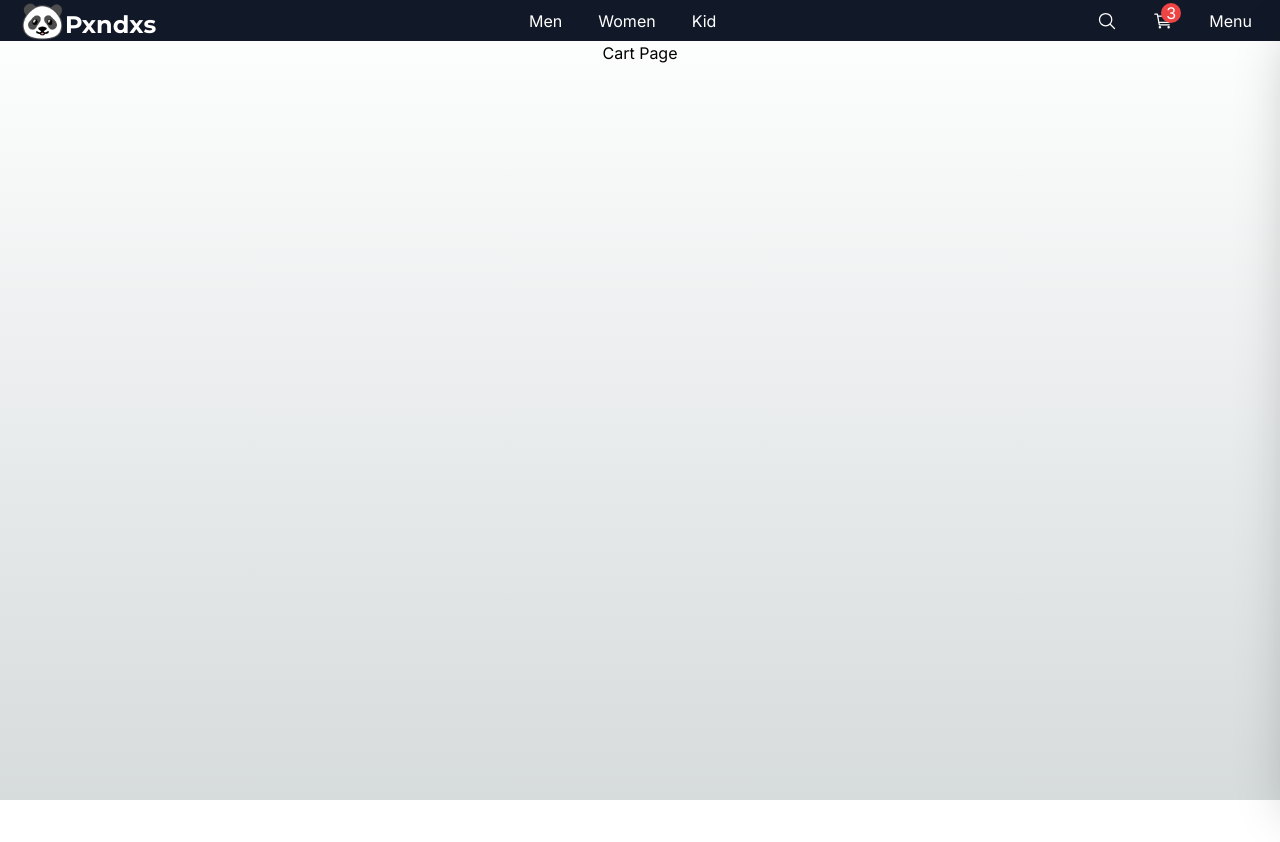
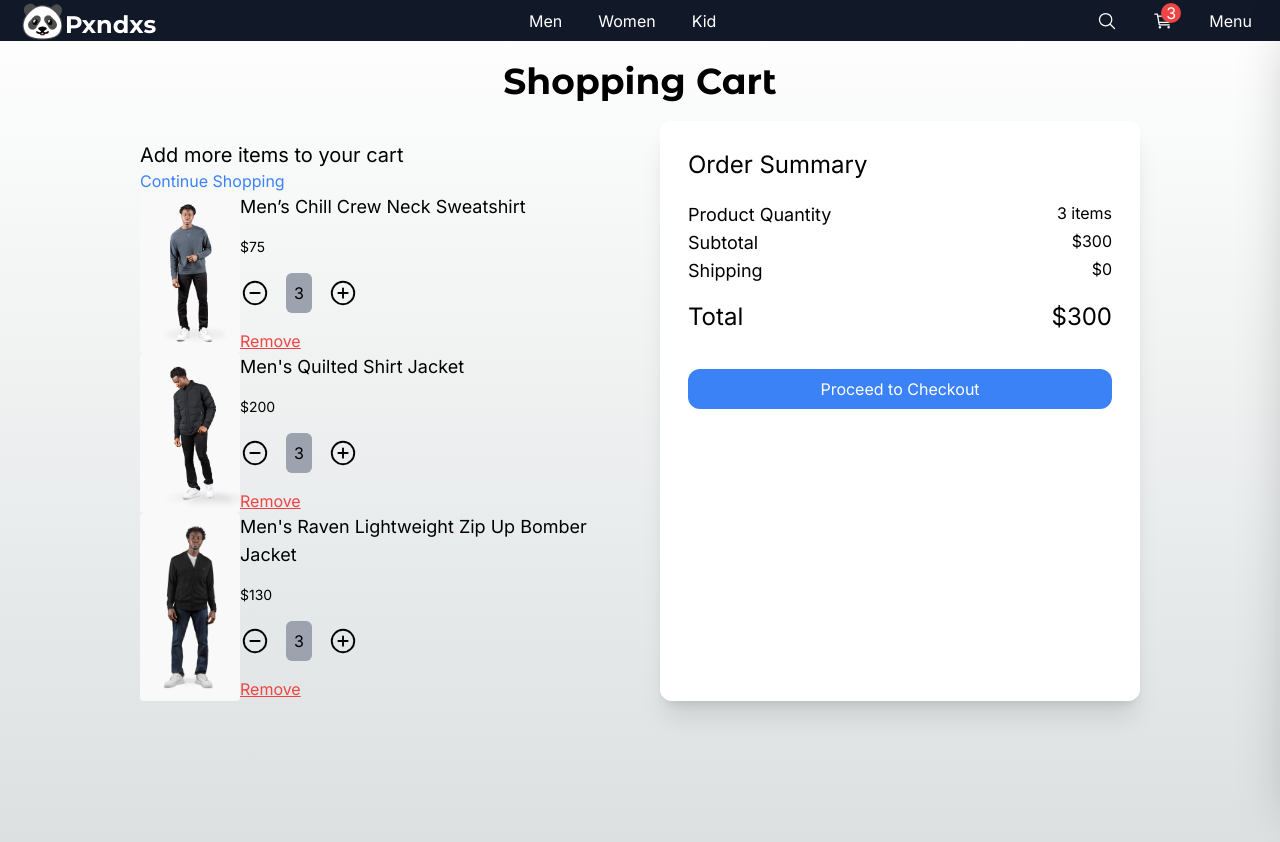
Before and after one commit to pxnditxyr/next-shopping-app, a Next.js app: page /cart in a window 1280 px wide. Shown: the top 842 px of the page. Before the commit the page ends 800 px from the top, so only its background shows below. Built offline with nearby package versions, Linux system fonts and the light colour scheme.

Commit message:
feat: shopping cart page finished

```diff
--- a/src/app/(shop)/cart/page.tsx
+++ b/src/app/(shop)/cart/page.tsx
@@ -1,13 +1,72 @@
+import { QuantitySelector, Title } from "@/components"
+import { initialData } from "@/seed"
+import Image from "next/image"
+import Link from "next/link"
 
 export const metadata = {
   title: 'Cart Page',
   description: 'Cart Page',
 }
 
+const productsInCart = [
+  initialData.products[ 0 ],
+  initialData.products[ 1 ],
+  initialData.products[ 2 ],
+]
+
 export default function CartPage () {
   return (
-    <div className="">
-      <h1> Cart Page </h1>
+    <div className="flex justify-center items-center mb-72 px-10 sm:px-0 w-full">
+      <div className="w-[1000px] flex flex-col">
+        <Title title="Shopping Cart" />
+        <div className="grid grid-cols-1 sm:grid-cols-2 gap-10">
+          <div className="flex flex-col mt-5">
+            <span className="text-xl"> Add more items to your cart</span>
+            <Link href="/" className="text-blue-500">Continue Shopping</Link>
+            {
+              productsInCart.map( product => (
+                <div key={ product.slug } className="flex">
+                  <Image
+                    src={ `/products/${ product.images[ 0 ] }` }
+                    alt={ product.title }
+                    width={ 100 }
+                    height={ 100 }
+                    className="object-cover rounded"
+                  />
+                  <div className="flex flex-col items-start gap-4">
+                    <p className="text-lg">{ product.title }</p>
+                    <span className="text-sm">${ product.price }</span>
+                    <QuantitySelector quantity={ 3 } />
+                    <button className="text-red-500 underline">Remove</button>
+                  </div>
+                </div>
+              ) )
+            }
+          </div>
+          <div className="bg-white rounded-xl shadow-xl p-7 flex flex-col gap-5">
+            <h2 className="text-2xl"> Order Summary </h2>
+            <div className="grid grid-cols-2">
+              <span className="text-lg"> Product Quantity </span>
+              <span className="text-right"> 3 items </span>
+
+              <span className="text-lg"> Subtotal </span>
+              <span className="text-right"> $300 </span>
+
+              <span className="text-lg"> Shipping </span>
+              <span className="text-right"> $0 </span>
+
+              <span className="text-2xl py-4"> Total </span>
+              <span className="text-2xl text-right py-4"> $300 </span>
+            </div>
+            <div className="w-full flex">
+              <Link
+                className="w-full bg-blue-500 text-white text-center py-2 rounded-xl"
+                href="/checkout/address"
+              > Proceed to Checkout </Link>
+            </div>
+          </div>
+        </div>
+      </div>
     </div>
   )
 }
--- a/src/components/product/quantity-selector/QuantitySelector.tsx
+++ b/src/components/product/quantity-selector/QuantitySelector.tsx
@@ -17,14 +17,14 @@ export const QuantitySelector = ( { quantity } : IProps ) => {
   }
 
   return (
-    <div className="flex flex-row items-center gap-2">
-      <button className="p-2 rounded-full" onClick={ () => onQuantityChange( -1 ) }>
+    <div className="flex flex-row items-center gap-4">
+      <button className="rounded-full" onClick={ () => onQuantityChange( -1 ) }>
         <IoRemoveCircleOutline size={ 30 } />
       </button>
 
       <span className="bg-gray-400 p-2 rounded-md">{ count }</span>
 
-      <button className="p-2 rounded-full" onClick={ () => onQuantityChange( 1 ) }>
+      <button className="rounded-full" onClick={ () => onQuantityChange( 1 ) }>
         <IoAddCircleOutline size={ 30 } />
       </button>
     </div>
```
